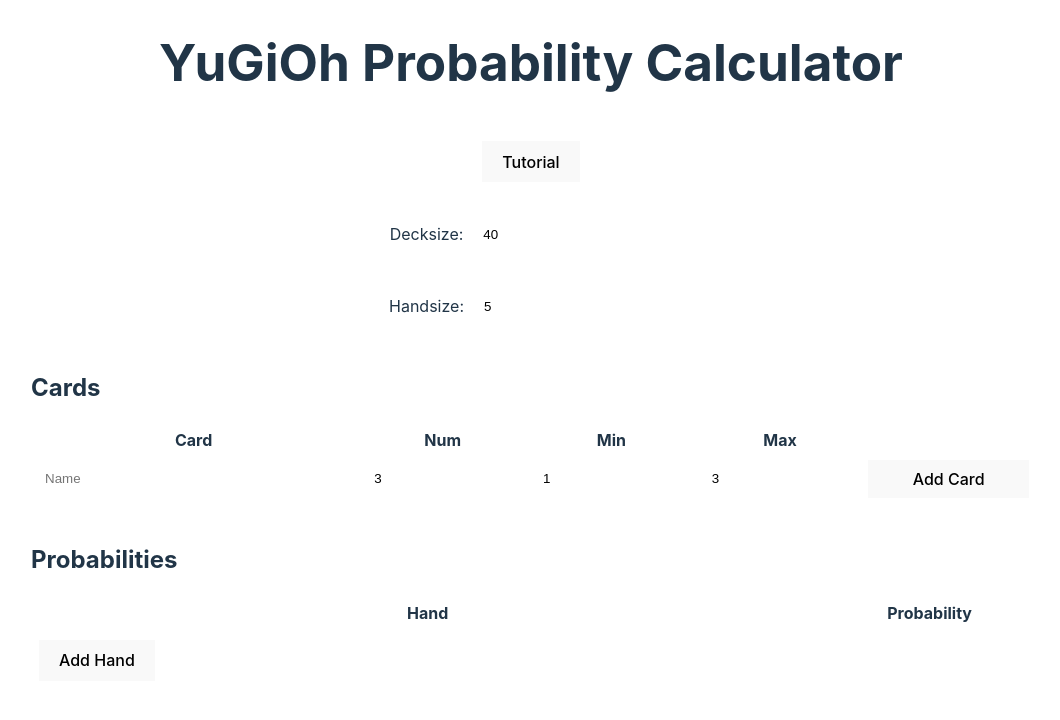
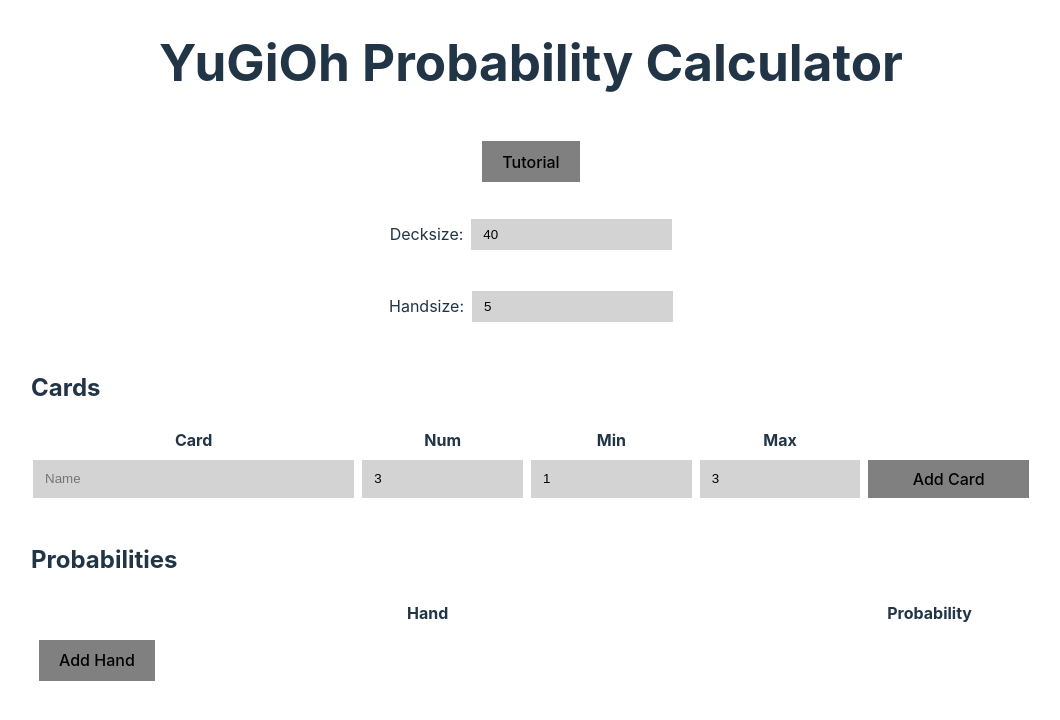
Before and after one commit to Jim-Maar/YuGiOh-probability-calculator, a React (Vite) app: page / in a window 1280 px wide. Shown: the top 720 px of the page, without its empty margins (109-1169 px from the left). Built offline with nearby package versions, Linux system fonts and the light colour scheme.

Commit message:
Improved light mode

```diff
--- a/src/components/DeckTable/DeckTable.tsx
+++ b/src/components/DeckTable/DeckTable.tsx
@@ -25,6 +25,9 @@
     }
     if (card.minToDraw > card.maxToDraw || card.maxToDraw > card.numInDeck) {
       return [false, "Parameters need to satisfy Min <= Max <= Num"];
+    }
+    if (card.numInDeck < 0 || card.minToDraw < 0 || card.maxToDraw < 0) {
+      return [false, "Parameters must not be negative"];
     }
     return [true, "Input OK: No alert should be shown"]
   }
--- a/src/index.css
+++ b/src/index.css
@@ -66,19 +66,6 @@
 
 button:hover, .button:hover {
   border-color: #646cff;
-}
-
-@media (prefers-color-scheme: light) {
-  :root {
-    color: #213547;
-    background-color: #ffffff;
-  }
-  a:hover {
-    color: #747bff;
-  }
-  button, .button {
-    background-color: #f9f9f9;
-  }
 }
 
 
@@ -185,3 +172,28 @@
   border-width: 2px;
   border-color: white;
 }
+
+/*
+  Media
+*/
+
+@media (prefers-color-scheme: light) {
+  :root {
+    color: #213547;
+    background-color: #ffffff;
+  }
+  a:hover {
+    color: #747bff;
+  }
+  button, .button {
+    background-color: gray;
+  }
+
+  .highlighted-button {
+    border-color: black;
+  }
+
+  input {
+    background-color: lightgray;
+  }
+}
```
